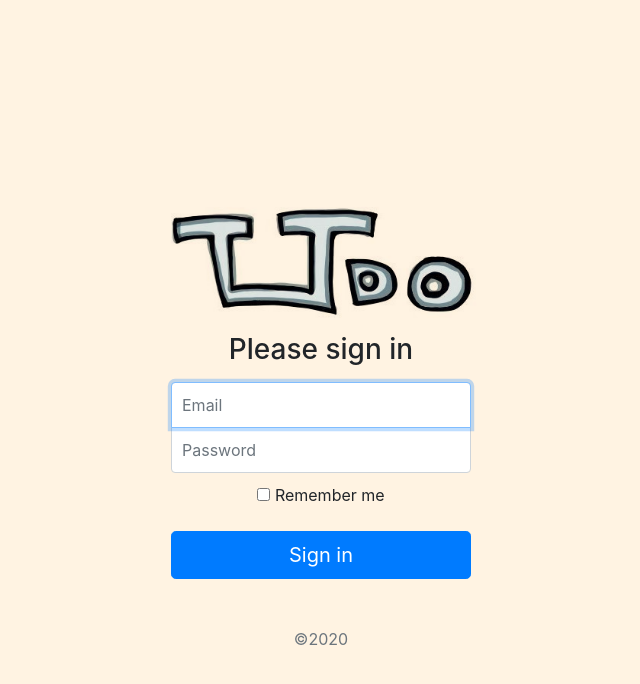
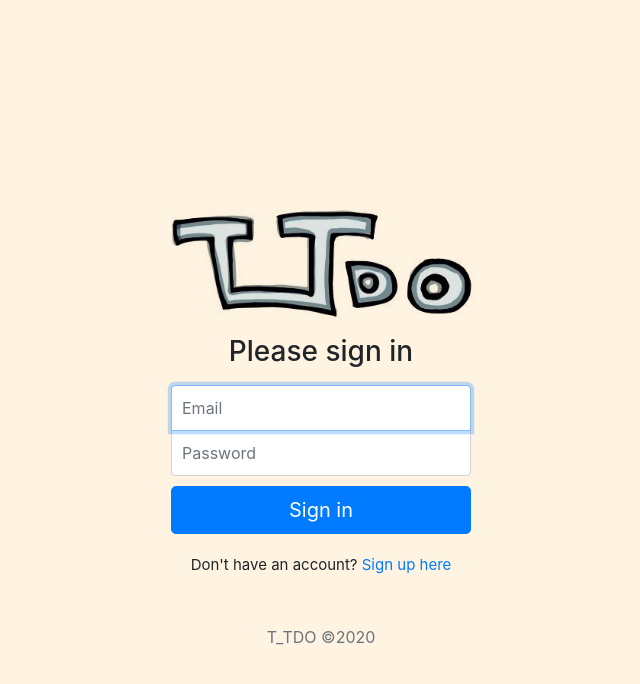
Before and after one commit to kexu02/T_TDo, a Node server app: page / in a window 1280 px wide. Shown: the top 684 px of the page, without its empty margins (319-959 px from the left). Run offline with Node 20, Linux system fonts and the light colour scheme; some libraries are stand-ins or nearby versions.

Commit message:
adding log in and register

```diff
--- a/HomePage/homepage.html
+++ b/HomePage/homepage.html
@@ -10,6 +10,7 @@
 </head>
 
 <body id="body-pd">
+  <form action="/home" method="post">
     <div class="l-navbar" id="navbar">
       <nav class="nav">
         <div>
@@ -42,6 +43,7 @@
         </div>
       </nav>
     </div>
+  </form>
 
     <h1 class="text-pd">Today's Tasks</h1>
 
--- a/Public/css/styles.css
+++ b/Public/css/styles.css
@@ -50,3 +50,8 @@ body {
     mix-blend-mode: multiply;
     padding-bottom: 10px;
 }
+
+.text {
+    padding-top: 20px;
+    font-size: 15px;
+}
--- a/app.js
+++ b/app.js
@@ -2,20 +2,61 @@ const express = require("express");
 const bodyParser = require("body-parser");
 const request = require("request");
 const ejs = require("ejs");
+const mongoose = require("mongoose");
 
 const app = express();
 
 app.use(express.static("Public"));
 app.use(express.static("HomePage"));
-app.use(bodyParser.urlencoded({extended: true}));
+app.use(bodyParser.urlencoded({
+  extended: true
+}));
+
+mongoose.connect("mongodb+srv://admin-ke:password123!@cluster0.gwmp3.mongodb.net/T_TDO", { useNewUrlParser: true }, { useUnifiedTopology: true });
+
+// creating user schema
+const userSchema = {
+  email: String,
+  password: String
+};
+
+const User = new mongoose.model("User", userSchema);
 
 // sign in page
 app.get("/", function(req, res) {
-    res.sendFile(__dirname + "/signIn.html");
+  res.sendFile(__dirname + "/signIn.html");
 })
 
 app.post("/", function(req, res) {
-    res.sendFile(__dirname + "/HomePage/homepage.html");
+  const email = req.body.email;
+  const password = req.body.password;
+
+  User.findOne({email: email}, function(err, foundAcc) {
+    if (!err) {
+      if (foundAcc) {
+        if (foundAcc.password === password) {
+          res.sendFile(__dirname + "/HomePage/homepage.html");
+        }
+      }
+    }
+  });
+})
+
+app.get("/signUp", function(req, res) {
+  res.sendFile(__dirname + "/signUp.html");
+})
+
+app.post("/signUp", function(req, res) {
+  const newUser = new User({
+    email: req.body.email,
+    password: req.body.password
+  });
+
+  newUser.save(function(err) {
+    if (!err) {
+      res.sendFile(__dirname + "/signIn.html");
+    }
+  });
 })
 
 // connects to webpage
--- a/package.json
+++ b/package.json
@@ -25,6 +25,7 @@
     "body-parser": "^1.19.0",
     "ejs": "^3.1.5",
     "express": "^4.17.1",
+    "mongoose": "^5.11.9",
     "request": "^2.88.2"
   }
 }
--- a/signIn.html
+++ b/signIn.html
@@ -1,14 +1,12 @@
-
 <!doctype html>
 <html lang="en">
+
 <head>
   <meta charset="utf-8">
   <meta name="viewport" content="width=device-width, initial-scale=1">
   <meta name="description" content="">
   <meta name="author" content="Mark Otto, Jacob Thornton, and Bootstrap contributors">
   <meta name="generator" content="Hugo 0.79.0">
-    <meta name="google-signin-client_id" content="149501504783-dref7iqm8am321j4pf8baudkhvidvkt5.apps.googleusercontent.com">
-    <script src="https://apis.google.com/js/platform.js" async defer></script>
   <title>Sign In Page</title>
   <link rel="icon" href="images/favicon.ico">
   <link rel="canonical" href="https://getbootstrap.com/docs/5.0/examples/sign-in/">
@@ -17,14 +15,6 @@
 
   <!-- Bootstrap core CSS -->
   <link rel="stylesheet" href="https://stackpath.bootstrapcdn.com/bootstrap/4.5.2/css/bootstrap.min.css" integrity="sha384-JcKb8q3iqJ61gNV9KGb8thSsNjpSL0n8PARn9HuZOnIxN0hoP+VmmDGMN5t9UJ0Z" crossorigin="anonymous">
-
-<link rel="apple-touch-icon" href="/docs/5.0/assets/img/favicons/apple-touch-icon.png" sizes="180x180">
-<link rel="icon" href="/docs/5.0/assets/img/favicons/favicon-32x32.png" sizes="32x32" type="image/png">
-<link rel="icon" href="/docs/5.0/assets/img/favicons/favicon-16x16.png" sizes="16x16" type="image/png">
-<link rel="manifest" href="/docs/5.0/assets/img/favicons/manifest.json">
-<link rel="mask-icon" href="/docs/5.0/assets/img/favicons/safari-pinned-tab.svg" color="#7952b3">
-<link rel="icon" href="/docs/5.0/assets/img/favicons/favicon.ico">
-<meta name="theme-color" content="#fad5ad">
 
   <style>
     .bd-placeholder-img {
@@ -46,26 +36,26 @@
   <!-- Custom styles for this template -->
   <link href="css/styles.css" rel="stylesheet">
 </head>
+
 <body class="text-center">
 
   <main class="form-signin">
     <form action="/" method="post">
       <img class="logo" src="images/T_TDO.jpg" alt="" width="350" height="200">
       <h1 class="h3 mb-3 fw-normal">Please sign in</h1>
-    <input type="email" id="inputEmail" class="form-control" placeholder="Email" required autofocus>
-    <input type="password" id="inputPassword" class="form-control" placeholder="Password" required>
-    <div class="checkbox mb-3">
-      <label>
-        <input type="checkbox" value="remember-me"> Remember me
-      </label>
-    </div>
+      <input type="email" name="email" id="inputEmail" class="form-control" placeholder="Email" required autofocus>
+      <input type="password" name="password" id="inputPassword" class="form-control" placeholder="Password" required>
       <button class="w-100 btn btn-lg btn-primary" type="submit">Sign in</button>
-    <div class="g-signin2" data-onsuccess="onSignIn"></div>
-    <p class="mt-5 mb-3 text-muted">&copy;2020</p>
     </form>
+      <p class="text">
+        Don't have an account?
+        <a href="/signUp">Sign up here</a>
+      </p>
+    <p class="mt-5 mb-3 text-muted">T_TDO &copy;2020</p>
   </main>
 
 
 
 </body>
+
 </html>
```
Also changed, not shown: Signup.html (+11 -13 lines), 1 other file. Lines whose indentation alone changed are shown as unchanged.
